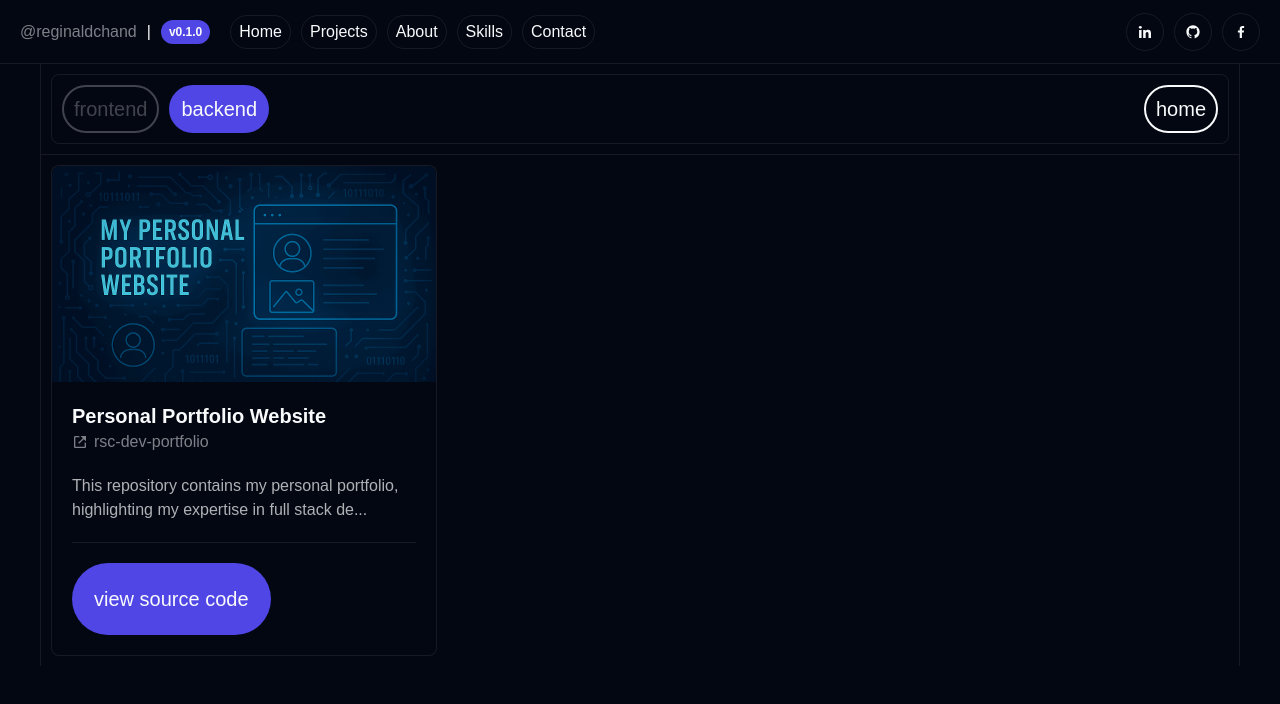
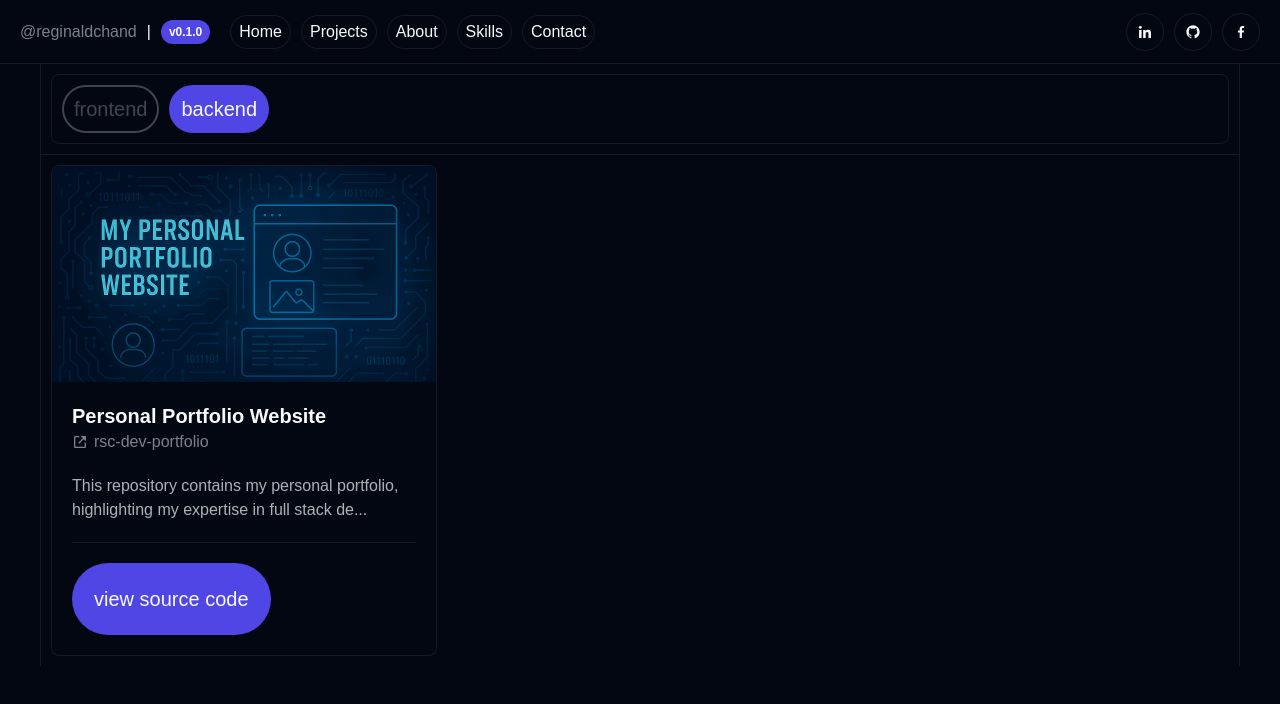
Before and after one commit to reginaldsc02/rsc-dev-portfolio, a Next.js app: page /projects/all in a window 1280 px wide. Shown: the top 704 px of the page. Built offline with nearby package versions, Linux system fonts and the light colour scheme.

Commit message:
update: projects

```diff
--- a/app/projects/all/page.tsx
+++ b/app/projects/all/page.tsx
@@ -1,14 +1,12 @@
 "use client";
 
 import { Button } from "@/components/ui/Button";
-import { LinkButton } from "@/components/ui/LinkButton";
 import { MainContainer } from "@/components/ui/MainContainer";
 import { ProjectCard } from "@/components/ui/ProjectCard";
 import { ThreeColumnGrid } from "@/components/ui/ThreeColumnGrid";
 import { backendProjectsList } from "@/data/backendProjectsList";
 import { frontendProjectsList } from "@/data/frontendProjectsList";
 import { useState } from "react";
-import { BiDesktop, BiHomeSmile, BiServer } from "react-icons/bi";
 
 export default function AllProjects() {
   const projectList = [
@@ -39,10 +37,9 @@ export default function AllProjects() {
   return (
     <MainContainer>
       <div className="p-spacing-default-10px border-b-default">
-        <div className="p-spacing-default-10px flex max-[450px]:flex-col items-center md:justify-between gap-spacing-default-10px border-full-default rounded-default-8px">
-          <div className="w-[90%] flex items-center max-[450px]:justify-center flex-wrap gap-spacing-default-10px">
+        <div className="gap-spacing-default-10px border-full-default rounded-default-8px">
+          <div className="p-spacing-default-10px flex items-center flex-wrap gap-spacing-default-10px">
             <Button
-              icon={<BiDesktop />}
               text={"frontend"}
               isPill
               isPrimary={projectCategory !== projectCategories.frontendProjects}
@@ -53,7 +50,6 @@ export default function AllProjects() {
             />
 
             <Button
-              icon={<BiServer />}
               text={"backend"}
               isPill
               isPrimary={projectCategory !== projectCategories.backendProjects}
@@ -63,15 +59,6 @@ export default function AllProjects() {
               disabled={projectCategory === projectCategories.backendProjects}
             />
           </div>
-
-          <LinkButton
-            icon={<BiHomeSmile />}
-            text="home"
-            href="/"
-            isPill
-            isPrimary={false}
-            target="_self"
-          />
         </div>
       </div>
 
@@ -86,8 +73,6 @@ export default function AllProjects() {
                 link={project.link}
                 repoName={project.repoName}
                 description={project.description}
-                programmingLanguage={project.programmingLanguage}
-                programmingLanguageIcon={project.programmingLanguageIcon}
               />
             </div>
           ))}
```
